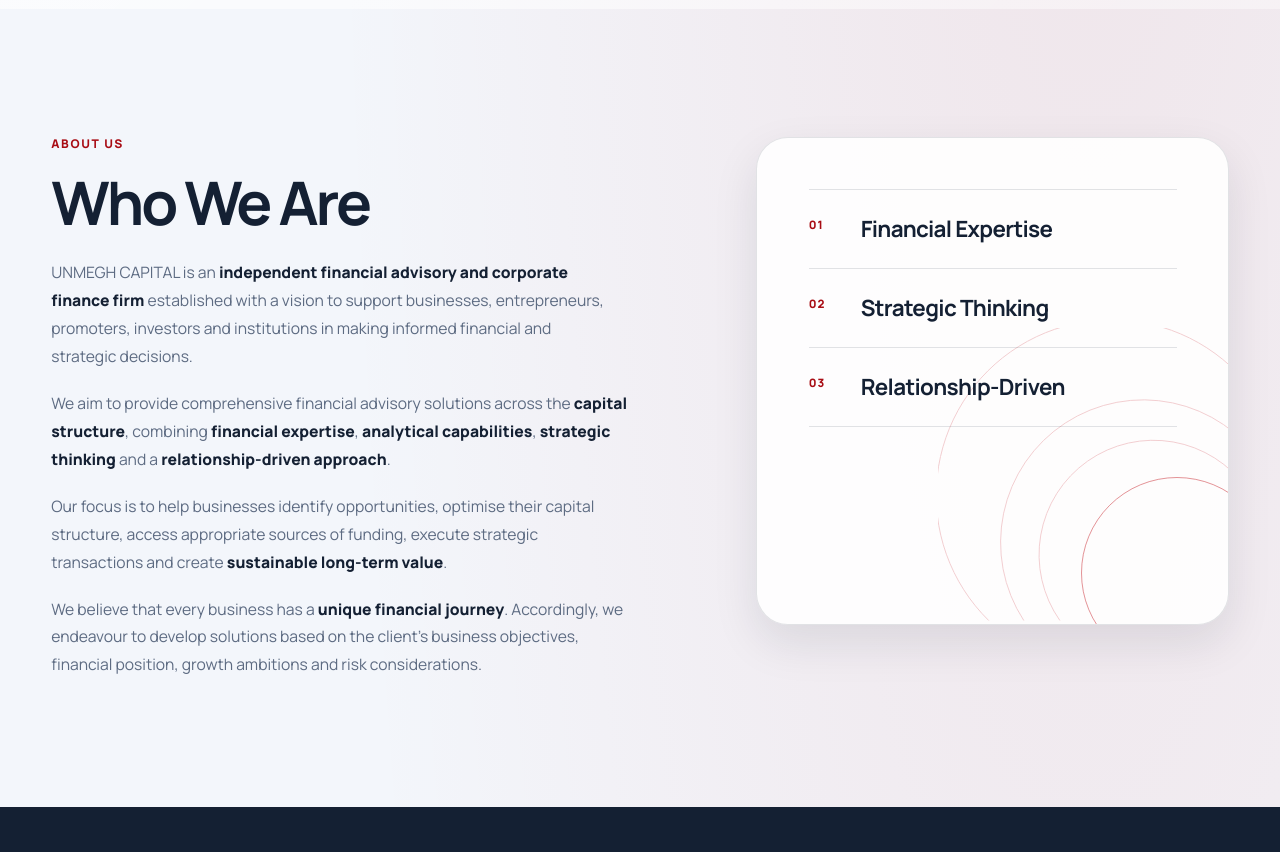
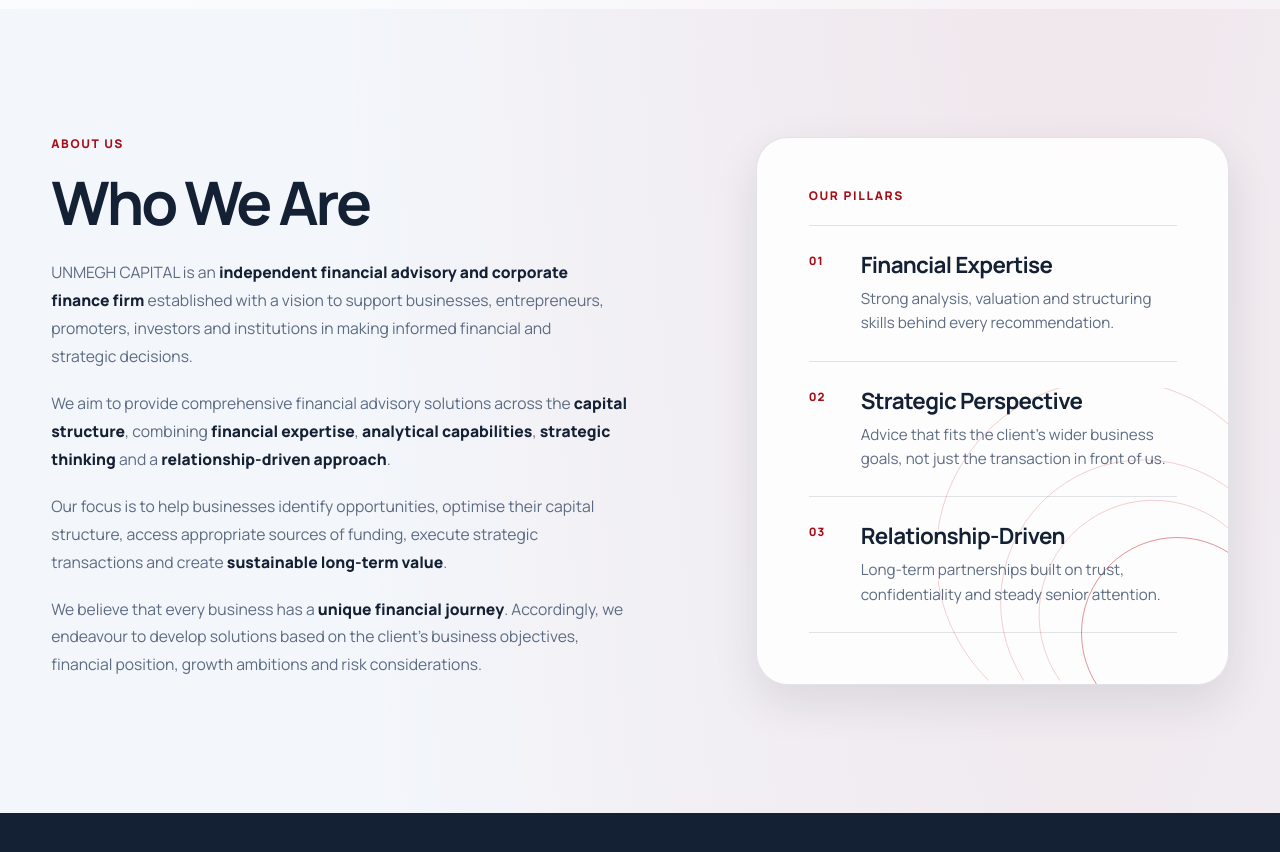
Before and after one commit to adityaunmegh/unmeghcapital, a plain HTML site: page index.html in a window 1280 px wide. Shown: the part 720-1572 px from the top of the page. Drawn offline with Linux system fonts and the light colour scheme; animation ran at ten frames a second.

Commit message:
Add Our Pillars heading and pillar descriptions to the About panel
Co-Authored-By: Claude Opus 5.5 <noreply@anthropic.com>
Claude-Session: https://claude.ai/code/session_01JH7xetkbMpwU1HwDGfB2HW

```diff
--- a/css/style.css
+++ b/css/style.css
@@ -1096,6 +1096,9 @@ body.motion-site {
 .about-pillar-list li:last-child { border-bottom: 1px solid var(--line); }
 .about-pillar-list span { color: var(--accent-dark); font-size: .72rem; font-weight: 800; letter-spacing: .1em; }
 .about-pillar-list strong { color: var(--text); font-size: clamp(1.1rem, 1rem + .5vw, 1.45rem); line-height: 1.25; letter-spacing: -.03em; }
+.about-pillar-panel__title { position: relative; z-index: 1; margin: 0 0 22px; }
+.about-pillar-list strong { display: block; }
+.about-pillar-list p { margin: 8px 0 0; color: var(--muted); font-size: .95rem; line-height: 1.6; }
 
 .about-philosophy { overflow: hidden; }
 .about-philosophy::after { position: absolute; right: -15vw; bottom: -22vw; width: min(53vw, 620px); aspect-ratio: 1; border: 1px solid rgba(255,255,255,.18); border-radius: 50%; box-shadow: 0 0 0 55px transparent, 0 0 0 56px rgba(255,255,255,.09), 0 0 0 112px transparent, 0 0 0 113px rgba(255,255,255,.06); content: ""; pointer-events: none; }
--- a/index.html
+++ b/index.html
@@ -154,12 +154,13 @@
             <p>We believe that every business has a <strong>unique financial journey</strong>. Accordingly, we endeavour to develop solutions based on the client's business objectives, financial position, growth ambitions and risk considerations.</p>
           </div>
 
-          <aside class="about-pillar-panel" aria-label="Financial Expertise, Strategic Thinking and Relationship-Driven" data-reveal>
+          <aside class="about-pillar-panel" aria-labelledby="pillars-title" data-reveal>
             <svg class="about-pillar-panel__arcs" viewBox="0 0 400 400" aria-hidden="true"><path d="M52 300A180 180 0 1 1 349 115M88 300A145 145 0 1 1 333 140M125 300A110 110 0 1 1 317 165" /></svg>
+            <p class="eyebrow about-pillar-panel__title" id="pillars-title">Our Pillars</p>
             <ul class="about-pillar-list">
-              <li><span aria-hidden="true">01</span><strong>Financial Expertise</strong></li>
-              <li><span aria-hidden="true">02</span><strong>Strategic Thinking</strong></li>
-              <li><span aria-hidden="true">03</span><strong>Relationship-Driven</strong></li>
+              <li><span aria-hidden="true">01</span><div><strong>Financial Expertise</strong><p>Strong analysis, valuation and structuring skills behind every recommendation.</p></div></li>
+              <li><span aria-hidden="true">02</span><div><strong>Strategic Perspective</strong><p>Advice that fits the client's wider business goals, not just the transaction in front of us.</p></div></li>
+              <li><span aria-hidden="true">03</span><div><strong>Relationship-Driven</strong><p>Long-term partnerships built on trust, confidentiality and steady senior attention.</p></div></li>
             </ul>
           </aside>
         </div>
```
